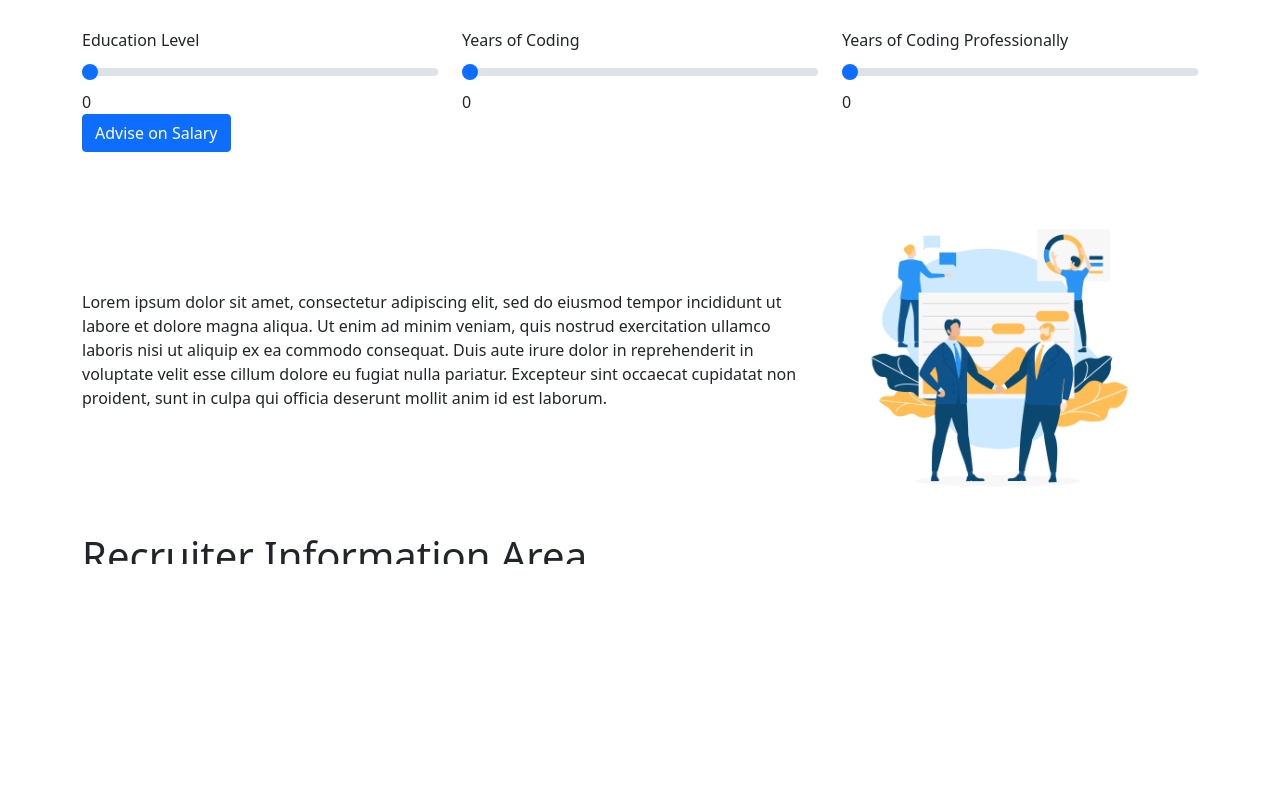
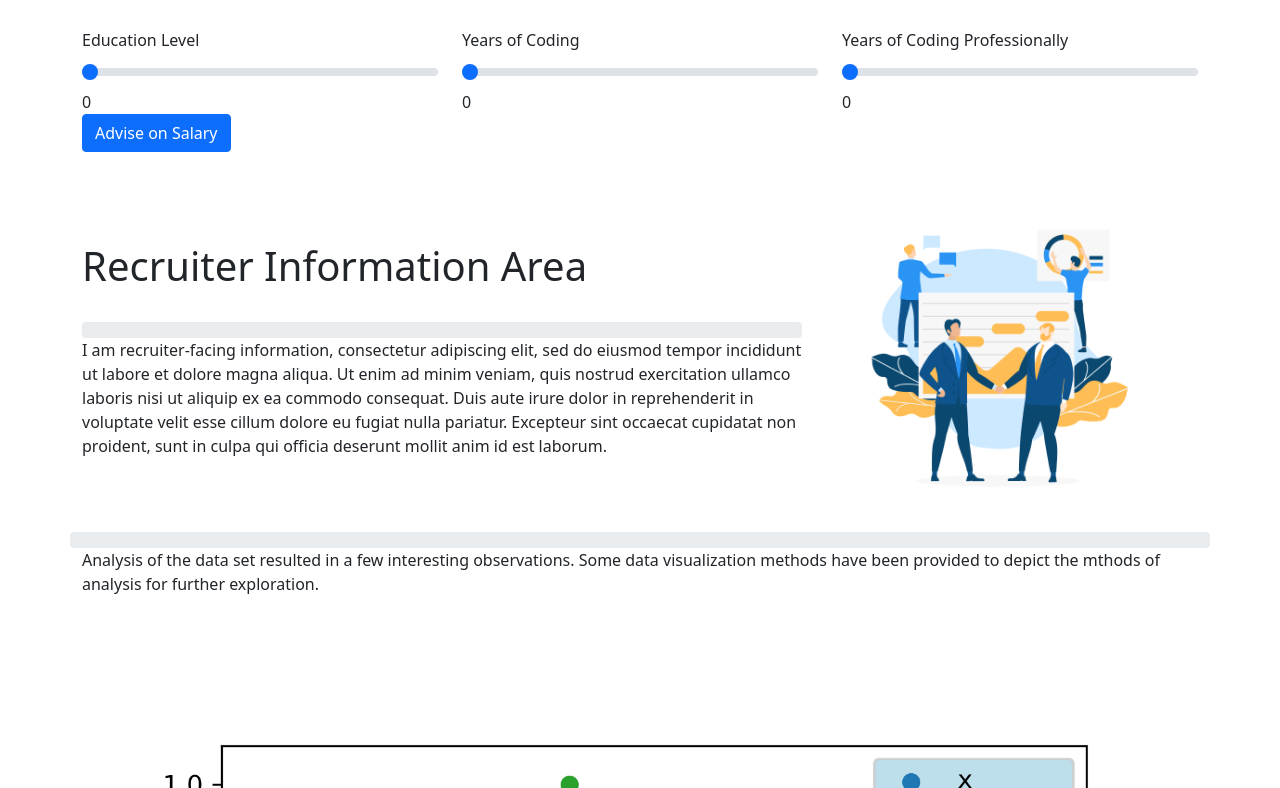
Before and after one commit to triple-crown-consulting/developer-salary-guide, a Flask app: template templates/index.html in a window 1280 px wide. Shown: the part 453-1241 px from the top of the page. Run offline with Flask 2, Linux system fonts and the light colour scheme; the template is opened without the code that fills it, so the values that code supplies are empty; parts of the project's set-up code (start-up, migrations or seed data) failed here and were passed over.

Commit message:
Working on frontend styling

```diff
--- a/templates/index.html
+++ b/templates/index.html
@@ -78,7 +78,17 @@
         </div>
 
         <div class="row">
-            <div class="col-8 my-auto"><p>Lorem ipsum dolor sit amet, consectetur adipiscing elit, sed do eiusmod tempor
+            <div class="col-8 my-auto">
+                <h1>Recruiter Information Area</h1><br>
+                 <div class="progress">
+            <br/>
+            <div class="progress-bar my-2" role="progressbar" aria-valuenow="0" aria-valuemin="0"
+                 aria-valuemax="100"></div>
+            <br/>
+        </div>
+
+
+<p>I am recruiter-facing information, consectetur adipiscing elit, sed do eiusmod tempor
                 incididunt ut labore et dolore
                 magna
                 aliqua. Ut enim ad minim veniam, quis nostrud exercitation ullamco laboris nisi ut aliquip ex ea commodo
@@ -94,7 +104,6 @@
         </div>
 
 
-        <h1>Recruiter Information Area</h1>
         <div class="progress">
             <br/>
             <div class="progress-bar my-2" role="progressbar" aria-valuenow="0" aria-valuemin="0"
```
